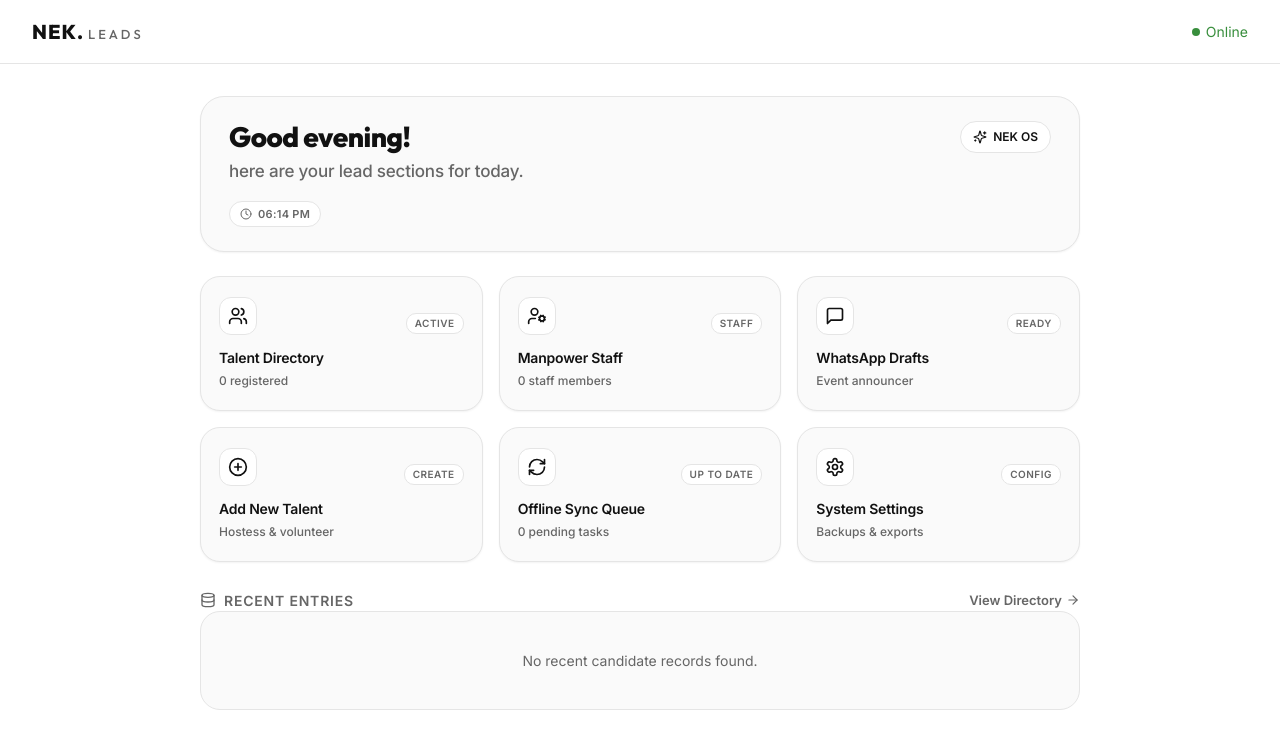
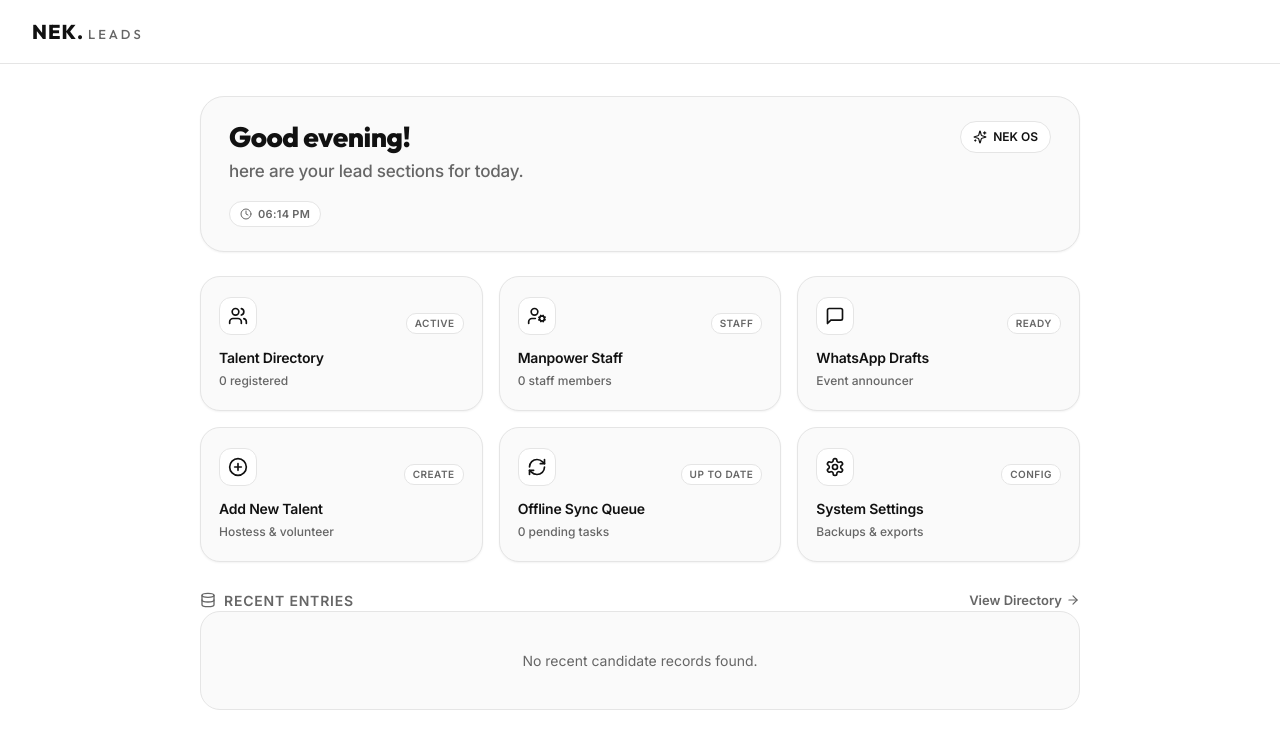
Before and after one commit to contactneklabs-droid/nekleads, a React (Vite) app: page /dashboard in a window 1280 px wide. Shown: the top 748 px of the page. Built offline with nearby package versions, Linux system fonts and the light colour scheme.

Commit message:
refactor(ui): remove static Online indicator from topbar

```diff
--- a/src/App.tsx
+++ b/src/App.tsx
@@ -99,10 +99,6 @@ const AppLayout = ({ children }: { children: React.ReactNode }) => {
             </div>
           )}
 
-          <div className="text-sm" style={{ color: 'var(--color-success)', display: 'flex', alignItems: 'center', gap: 6 }}>
-            <div style={{ width: 8, height: 8, borderRadius: '50%', backgroundColor: 'var(--color-success)' }}></div>
-            Online
-          </div>
         </header>
 
         <div className="page-content" style={{ paddingBottom: isDashboard ? '40px' : 'calc(90px + env(safe-area-inset-bottom))' }}>
```
